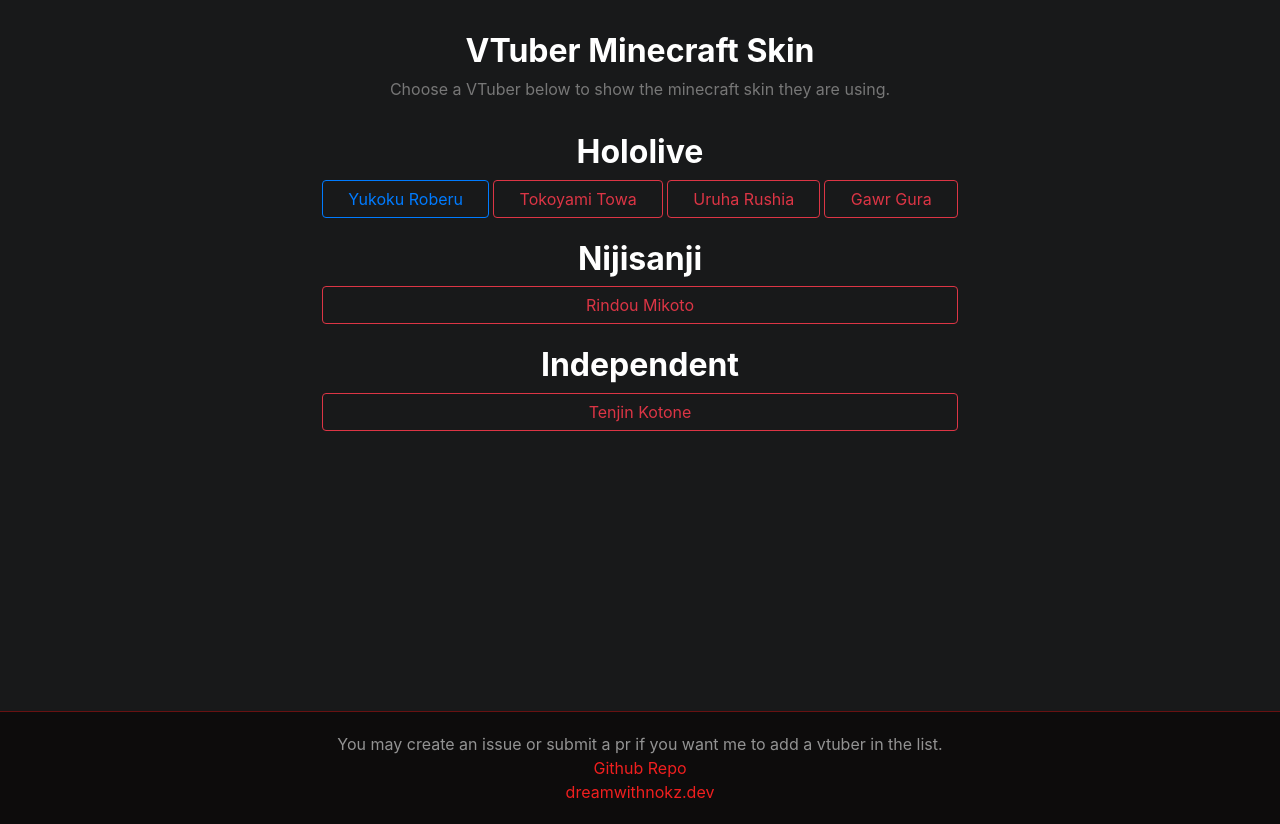
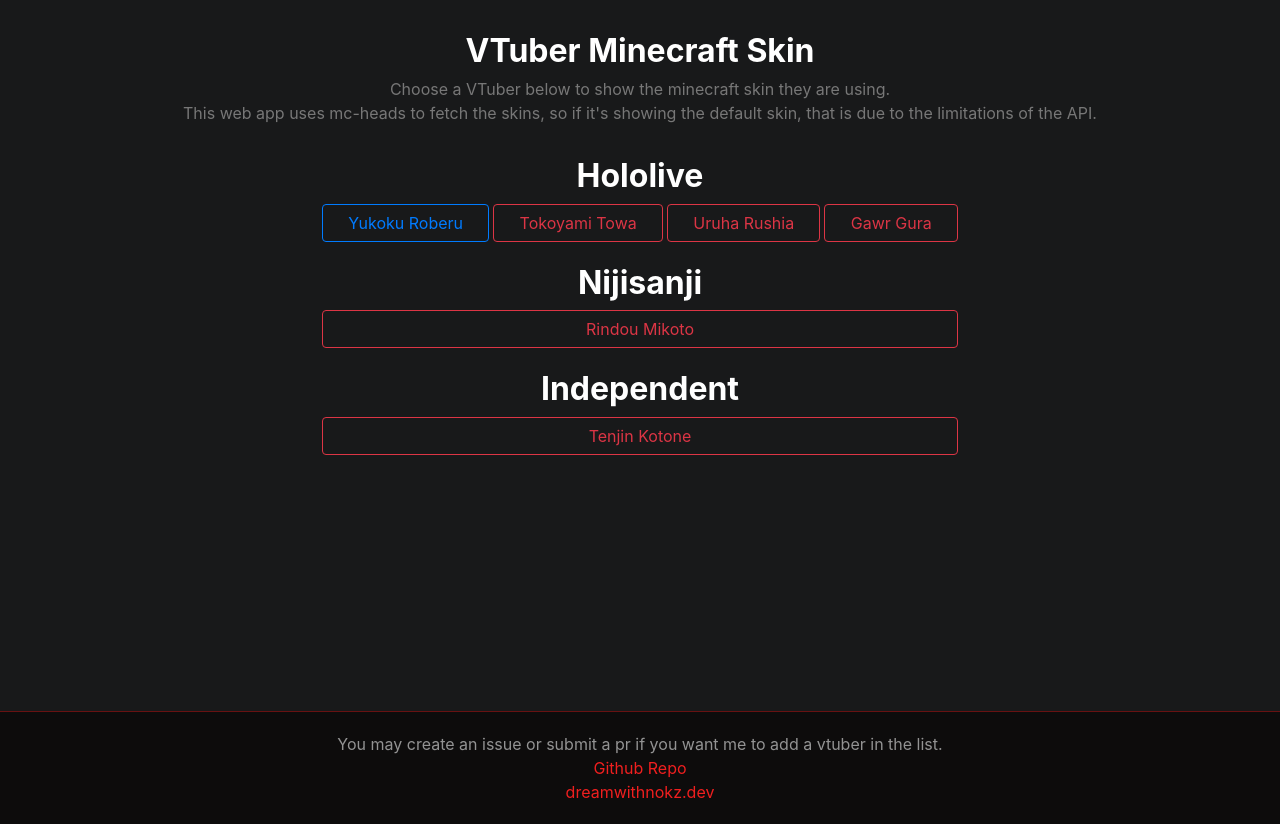
Before and after one commit to dreamwithnokz/vtuber-minecraft-skins, a Next.js app: page / in a window 1280 px wide. Built offline with nearby package versions, Linux system fonts and the light colour scheme.

Commit message:
Update header

```diff
--- a/components/header.js
+++ b/components/header.js
@@ -29,6 +29,10 @@
     <Description>
       Choose a VTuber below to show the minecraft skin they are using.
     </Description>
+    <Description>
+      This web app uses mc-heads to fetch the skins, so if it&apos;s showing the
+      default skin, that is due to the limitations of the API.
+    </Description>
   </Wrapper>
 );
 
```
